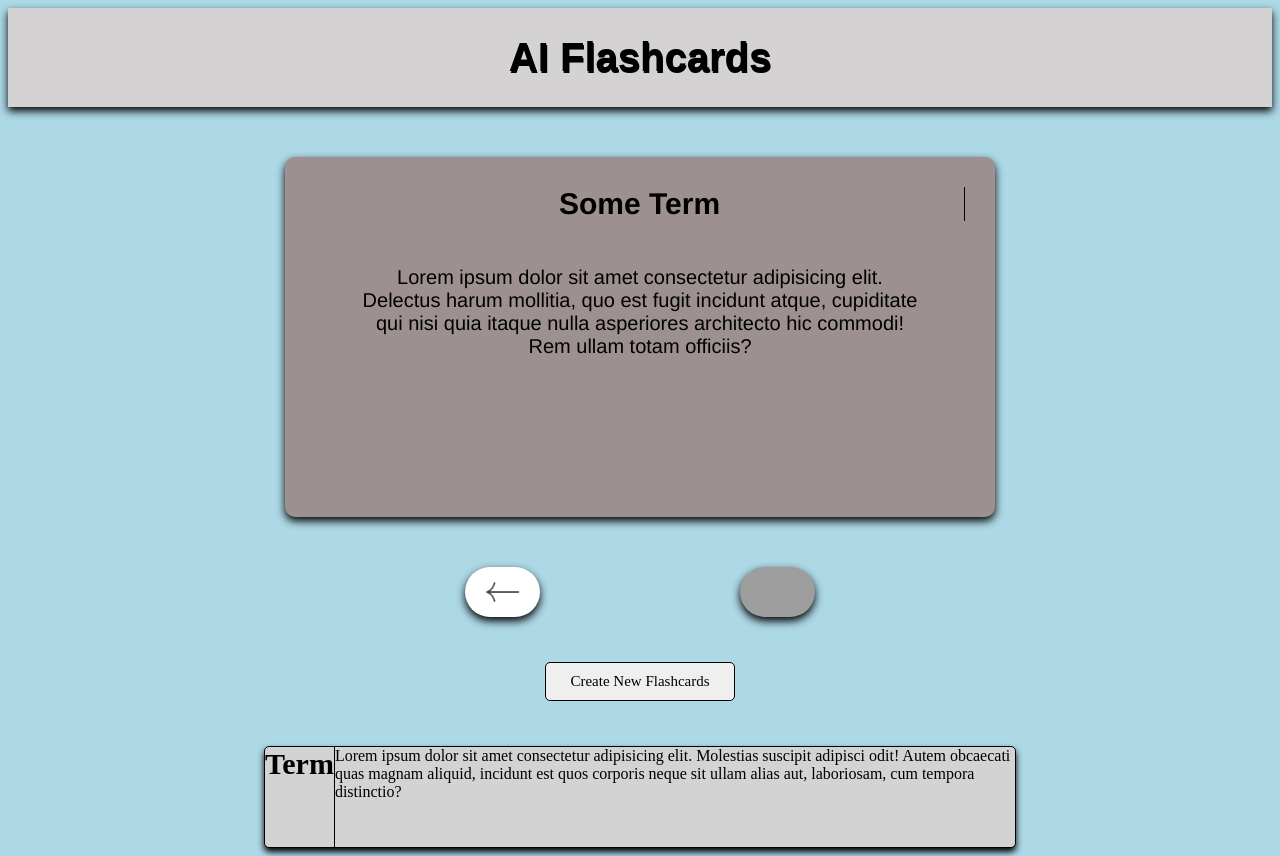
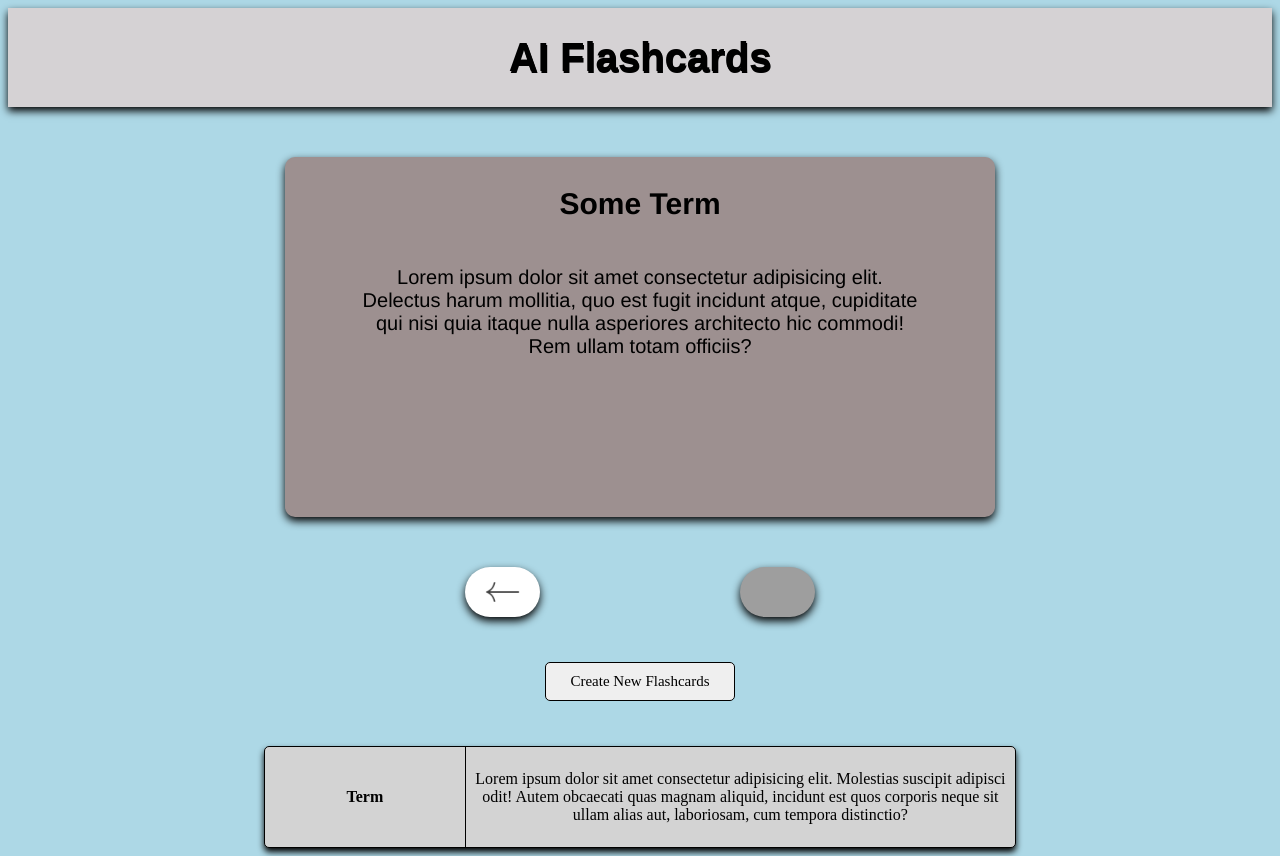
Before and after one commit to samlee03/ai-flashcards, a React (Vite) app in the folder AI_Flashcard/: page /flashcard in a window 1280 px wide. Built offline with nearby package versions, Linux system fonts and the light colour scheme; grey boxes are pictures that could not be loaded.

Commit message:
Updated FlashCardPage

```diff
--- a/AI_Flashcard/src/FlashCardPage/KeyTerm.css
+++ b/AI_Flashcard/src/FlashCardPage/KeyTerm.css
@@ -16,7 +16,19 @@
     font-family: serif, Arial;
 }
 
-.term {
+.Term-Table {
     font-weight: bold;
     border-right: 1px solid;
+    width: 200px;
 }
+
+.Definition-Table {
+    width: 550px;
+}
+
+.Term-Table, .Definition-Table {
+    display: flex;
+    justify-content: center;
+    align-items: center;
+    text-align: center;
+}
--- a/AI_Flashcard/src/FlashCardPage/KeyTerm.jsx
+++ b/AI_Flashcard/src/FlashCardPage/KeyTerm.jsx
@@ -5,8 +5,8 @@ function KeyTerm(){
 
     return(
         <div className = "KeyTerm">
-            <div className = "term">Term</div>
-            <div className = "definition">Lorem ipsum dolor sit amet consectetur adipisicing elit. Molestias suscipit adipisci odit! Autem obcaecati quas magnam aliquid, incidunt est quos corporis neque sit ullam alias aut, laboriosam, cum tempora distinctio?</div>
+            <div className = "Term-Table">Term</div>
+            <div className = "Definition-Table">Lorem ipsum dolor sit amet consectetur adipisicing elit. Molestias suscipit adipisci odit! Autem obcaecati quas magnam aliquid, incidunt est quos corporis neque sit ullam alias aut, laboriosam, cum tempora distinctio?</div>
         </div>
     )
 }
```
